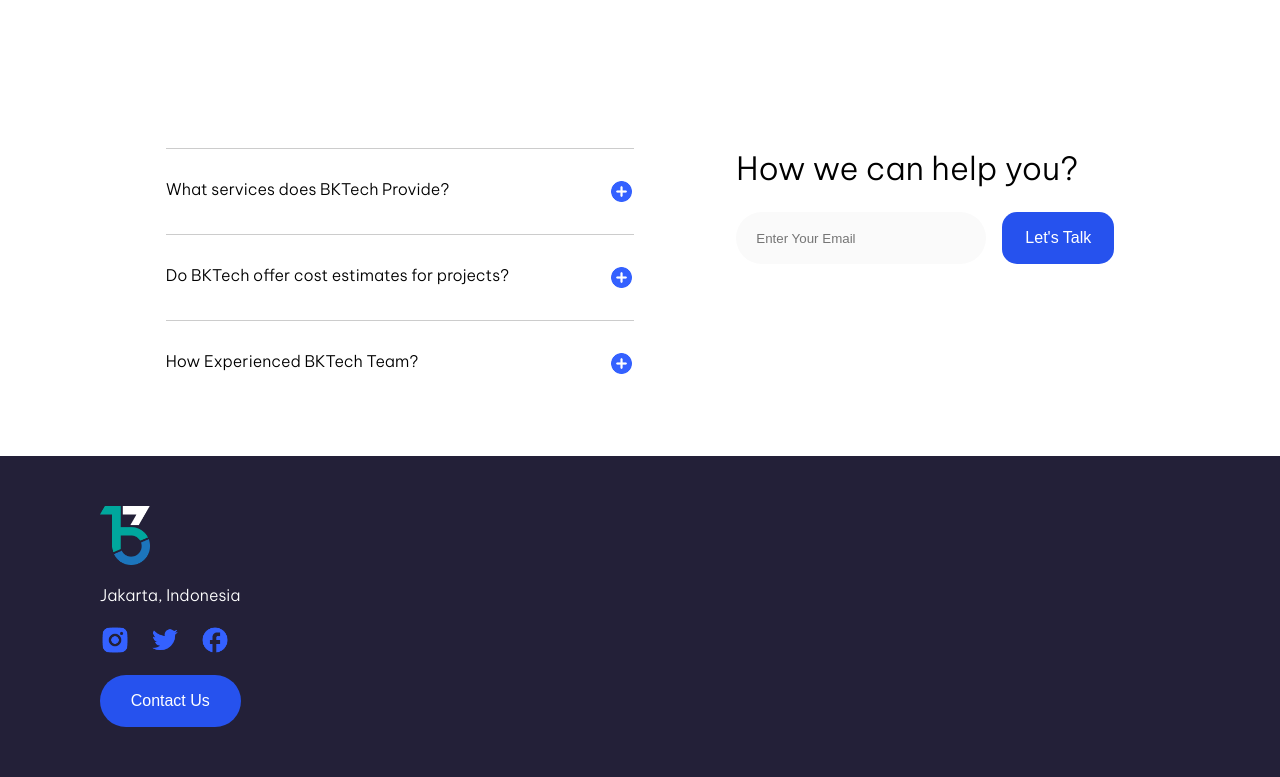
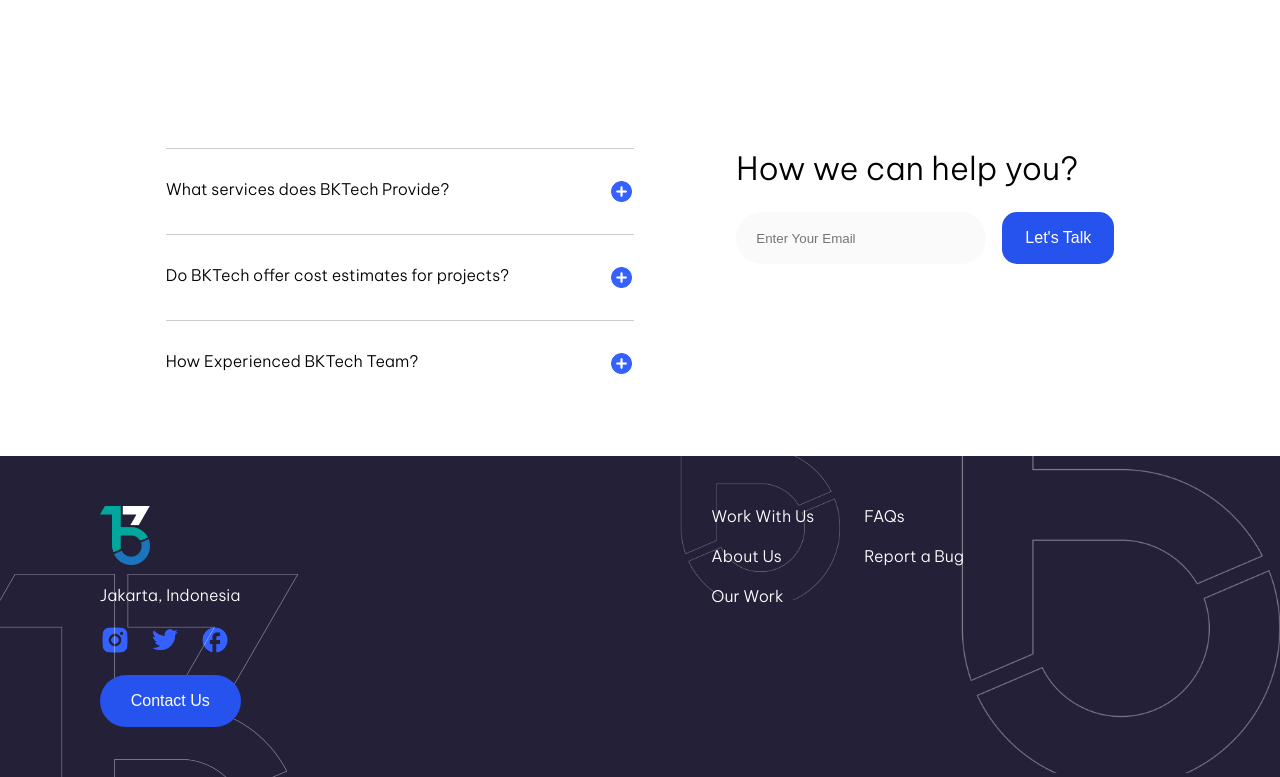
Before and after one commit to bktech-sh/portfolio, a Next.js app: page / in a window 1280 px wide. Shown: the part 2715-3492 px from the top of the page. Built offline with nearby package versions, Linux system fonts and the light colour scheme.

Commit message:
feat: finish footer

```diff
--- a/src/app/components/Footer/index.tsx
+++ b/src/app/components/Footer/index.tsx
@@ -1,6 +1,11 @@
 import Image from "next/image";
 import {
+  BackdropFooter1,
+  BackdropFooter2,
+  BackdropFooter3,
   ButtonContactUs,
+  Col1,
+  Col2,
   ContactInfo,
   FooterContainer,
   PageLink,
@@ -10,6 +15,8 @@ import bktechIcon from "@/app/assets/images/footer/bktech.png";
 import instagramIcon from "@/app/assets/images/footer/instagram.png";
 import twitterIcon from "@/app/assets/images/footer/twitter.png";
 import facebookIcon from "@/app/assets/images/footer/facebook.png";
+import backdropBottom from "@/app/assets/images/contact/backdrop-bottom.png";
+import backdropTop from "@/app/assets/images/contact/backdrop-top.png";
 
 const Footer = () => {
   return (
@@ -26,7 +33,28 @@ const Footer = () => {
 
         <ButtonContactUs>Contact Us</ButtonContactUs>
       </ContactInfo>
-      <PageLink></PageLink>
+
+      <PageLink>
+        <Col1>
+          <p>Work With Us</p>
+          <p>About Us</p>
+          <p>Our Work</p>
+        </Col1>
+        <Col2>
+          <p>FAQs</p>
+          <p>Report a Bug</p>
+        </Col2>
+      </PageLink>
+
+      <BackdropFooter1>
+        <Image src={backdropBottom} alt="backdrop-1" width={300} />
+      </BackdropFooter1>
+      <BackdropFooter2>
+        <Image src={backdropBottom} alt="backdrop-2" width={200} />
+      </BackdropFooter2>
+      <BackdropFooter3>
+        <Image src={backdropBottom} alt="backdrop-3" width={400} />
+      </BackdropFooter3>
     </FooterContainer>
   );
 };
--- a/src/app/components/Footer/styles.ts
+++ b/src/app/components/Footer/styles.ts
@@ -9,12 +9,15 @@ export const FooterContainer = styled.div`
     ${BktechColors.darkPurple}
   );
   color: white;
+  padding: 50px 100px;
+  justify-content: space-between;
+  position: relative;
+  overflow: hidden;
 `;
 
 export const ContactInfo = styled.div`
   display: flex;
   flex-direction: column;
-  padding: 50px 100px;
   gap: 20px;
 `;
 
@@ -25,6 +28,8 @@ export const SocialMedia = styled.div`
 
 export const PageLink = styled.div`
   display: flex;
+  gap: 50px;
+  padding-right: 20%;
 `;
 
 export const ButtonContactUs = styled.button`
@@ -34,4 +39,36 @@ export const ButtonContactUs = styled.button`
   border-radius: 30px;
   color: white;
   font-size: 16px;
+  opacity: 100%;
+  z-index: 2;
 `;
+
+export const Col1 = styled.div`
+  display: flex;
+  flex-direction: column;
+  gap: 20px;
+`;
+
+export const Col2 = styled.div`
+  display: flex;
+  flex-direction: column;
+  gap: 20px;
+`;
+
+export const BackdropFooter1 = styled.div`
+  position: absolute;
+  left: 0;
+  bottom: -50%;
+`;
+
+export const BackdropFooter2 = styled.div`
+  position: absolute;
+  top: -30%;
+  left: 50%;
+`;
+
+export const BackdropFooter3 = styled.div`
+  position: absolute;
+  right: 0;
+  bottom: 0;
+`;
```
